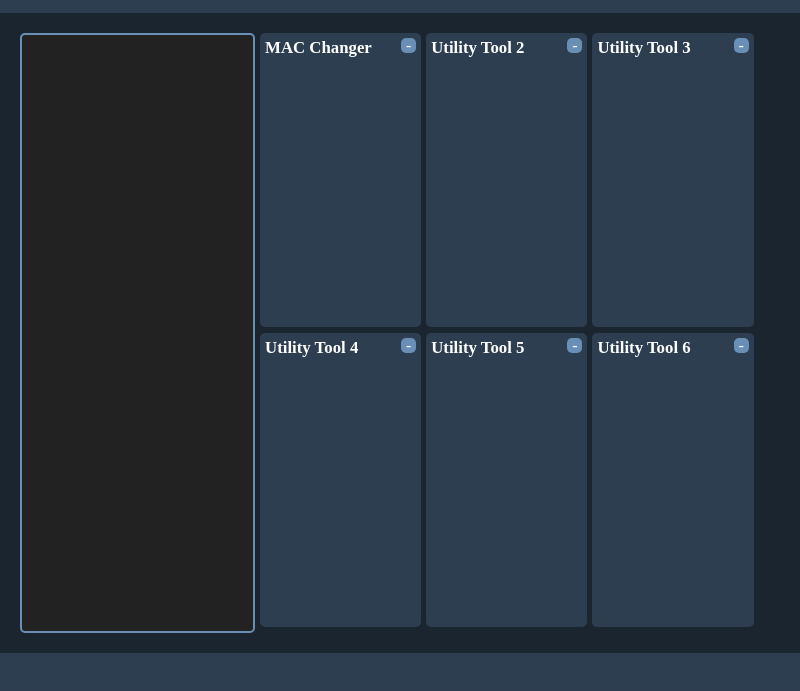
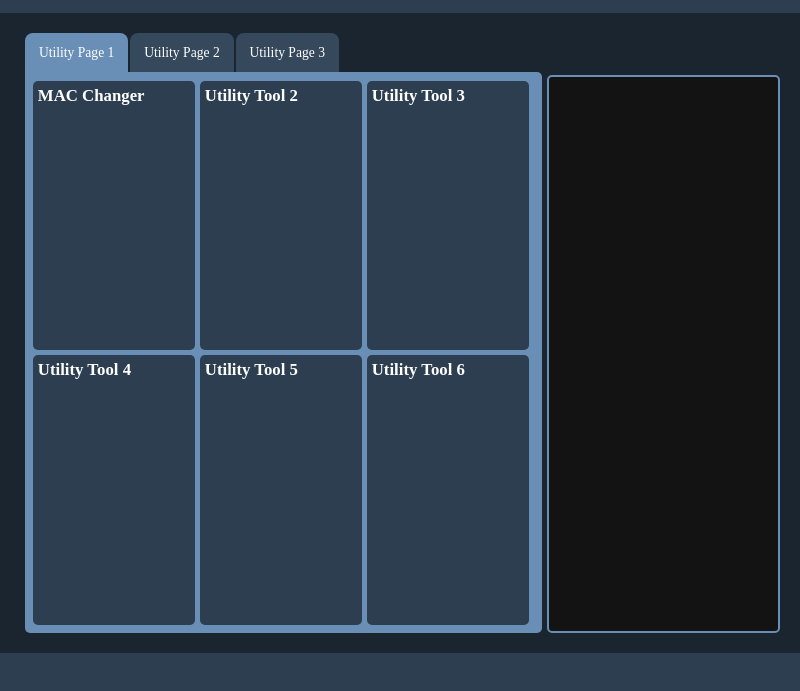
Before and after one commit to dstock3/place2B, an Electron app: page index.html in a window 800 px wide. Shown: the part 67-758 px from the top of the page. Drawn offline with Linux system fonts and the light colour scheme; no server answers.

Commit message:
revised layout, added tabs for additional panel containers

```diff
--- a/index.html
+++ b/index.html
@@ -19,15 +19,18 @@
       </nav>
     </header>
     <main>
-      <div class="sidebar">
-        <div class="terminal-display"></div>
-
+      <div class="panel-display">
+        <div class="panel-display-controller">
+          <div class="tab selected">Utility Page 1</div>
+          <div class="tab">Utility Page 2</div>
+          <div class="tab">Utility Page 3</div>
         </div>
-      <div class="panel-container">
+        <div class="panels">
+          <div class="panel-container active">
+            <!-- MAC changer and network config tools -->
             <div class="panel">
               <div class="panel-controller">
                 <div class="panel-head">MAC Changer</div>
-            <div class="min-max-panel">-</div>
               </div>
               <!--
               <div id="network-interface-container">
@@ -53,16 +56,14 @@
             <div class="panel">
               <div class="panel-controller">
                 <div class="panel-head">Utility Tool 2</div>
-            <div class="min-max-panel">-</div>
               </div>
-          <!-- wifi tools -->
+
 
             </div>
 
             <div class="panel">
               <div class="panel-controller">
                 <div class="panel-head">Utility Tool 3</div>
-            <div class="min-max-panel">-</div>
               </div>
 
             </div>
@@ -70,7 +71,6 @@
             <div class="panel">
               <div class="panel-controller">
                 <div class="panel-head">Utility Tool 4</div>
-            <div class="min-max-panel">-</div>
               </div>
 
             </div>
@@ -78,7 +78,6 @@
             <div class="panel">
               <div class="panel-controller">
                 <div class="panel-head">Utility Tool 5</div>
-            <div class="min-max-panel">-</div>
               </div>
 
             </div>
@@ -86,10 +85,91 @@
             <div class="panel">
               <div class="panel-controller">
                 <div class="panel-head">Utility Tool 6</div>
-            <div class="min-max-panel">-</div>
               </div>
 
             </div>
+          </div>
+          <div class="panel-container hidden">
+            <!-- wifi tools -->
+            <div class="panel">
+              <div class="panel-controller">
+                <div class="panel-head">Utility Tool 7</div>
+              </div>
+
+            </div>
+            <div class="panel">
+              <div class="panel-controller">
+                <div class="panel-head">Utility Tool 8</div>
+              </div>
+
+            </div>
+            <div class="panel">
+              <div class="panel-controller">
+                <div class="panel-head">Utility Tool 9</div>
+              </div>
+
+            </div>
+            <div class="panel">
+              <div class="panel-controller">
+                <div class="panel-head">Utility Tool 10</div>
+              </div>
+
+            </div>
+            <div class="panel">
+              <div class="panel-controller">
+                <div class="panel-head">Utility Tool 11</div>
+              </div>
+
+            </div>
+            <div class="panel">
+              <div class="panel-controller">
+                <div class="panel-head">Utility Tool 12</div>
+              </div>
+            </div>
+          </div>
+          <div class="panel-container hidden">
+            <!-- more tools -->
+            <div class="panel">
+              <div class="panel-controller">
+                <div class="panel-head">Utility Tool 7</div>
+              </div>
+
+            </div>
+            <div class="panel">
+              <div class="panel-controller">
+                <div class="panel-head">Utility Tool 8</div>
+              </div>
+
+            </div>
+            <div class="panel">
+              <div class="panel-controller">
+                <div class="panel-head">Utility Tool 9</div>
+              </div>
+
+            </div>
+            <div class="panel">
+              <div class="panel-controller">
+                <div class="panel-head">Utility Tool 10</div>
+              </div>
+
+            </div>
+            <div class="panel">
+              <div class="panel-controller">
+                <div class="panel-head">Utility Tool 11</div>
+              </div>
+
+            </div>
+            <div class="panel">
+              <div class="panel-controller">
+                <div class="panel-head">Utility Tool 12</div>
+              </div>
+            </div>
+          </div>
+        </div>
+      </div>
+      <div class="sidebar">
+        <div class="terminal-display"></div>
+
       </div>
     </main>
     <footer>
--- a/styles.css
+++ b/styles.css
@@ -56,11 +56,59 @@ button {
 
 /* Panels */
 
+.panel-display {
+    width: 73vw;
+    height: 100%;
+    margin-left: 5px;
+    display: flex;
+    flex-direction: column;
+    justify-content: space-between;
+}
+
+.panel-display-controller {
+    height: 7%;
+    width: 100%;
+    display: flex;
+    justify-content: flex-start;
+}
+
+.tab {
+    width: 20%;
+    background: #35485c;
+    border-top-left-radius: 8px;
+    border-top-right-radius: 8px;
+    cursor: pointer;
+    display: flex;
+    justify-content: center;
+    align-items: center;
+    font-size: .85em;
+    margin-right: 2px;
+}
+
+.selected {
+    background: #698fb6;
+}
+
+.panels {
+    background: #698fb6;
+    height: 92%;
+    display: flex;
+    justify-content: center;
+    align-items: center;
+    border-top-right-radius: 5px;
+    border-bottom-left-radius: 5px;
+    border-bottom-right-radius: 5px;
+    width: 100%;
+    height: 100%;
+}
+
 .panel-container {
-    width: 73vw;
+    width: 98%;
+    height: 98%;
     display: flex;
     flex-wrap: wrap;
-    margin-left: 5px;
+    justify-content: center;
+    align-items: center;
 }
 
 .panel {
@@ -68,7 +116,7 @@ button {
     border-radius: 5px;
     padding: 5px;
     height: 49%;
-    width: 31%;
+    width: 32%;
     margin-right: 5px;
 }
 
@@ -76,22 +124,13 @@ button {
     width: 100%;
     height: 100%;
     display: flex;
-    justify-content: space-between;
+    flex-direction: column;
+    justify-content: flex-start;
 }
 
 .panel-head {
     font-size: 1.05em;
     font-weight: bold;
-}
-
-.min-max-panel {
-    display: flex;
-    justify-content: center;
-    align-items: center;
-    border-radius: 5px;
-    height: 15px;
-    width: 15px;
-    background-color: #698fb6;
 }
 
 .network-interface-container {
@@ -111,22 +150,37 @@ button {
 }
 
 .sidebar {
+    display: flex;
+    align-items: flex-end;
     width: 33vw;
     height: 100%;
+    margin-left: 5px;
 }
 
 /* Terminal */
 .terminal-display {
     border-radius: 5px;
     border: 2px solid #698fb6;
-    background-color: #222;
+    background-color: #131313;
     color: #fff;
     font-family: monospace;
     padding: 10px;
-    height: 100%;
+    height: 93%;
+    width: 100%;
 
 }
 
 .terminal-line {
     line-height: 1.5;
 }
+
+.hidden {
+    visibility: hidden;
+    display: none;
+    height: 0;
+    width: 0;
+}
+
+.active {
+    visibility: visible;
+}
```
Lines whose indentation alone changed are shown as unchanged.
